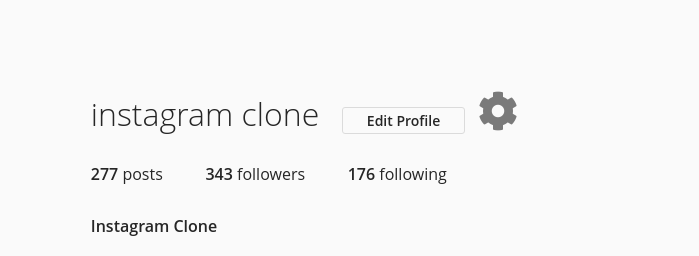
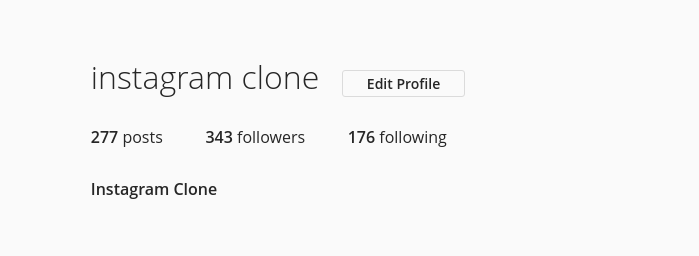
Before and after one commit to mandeepkaurdev/InstagramClone, a website: page public/index.html in a window 1280 px wide. Shown: the top 256 px of the page, 420-1119 px from the left. Drawn offline with nearby package versions, Linux system fonts and the light colour scheme; no server answers.

Commit message:
remove gear icon and blue highlight

```diff
--- a/public/index.html
+++ b/public/index.html
@@ -31,7 +31,7 @@
         <div class="profile-user-settings">
           <h1 class="profile-user-name">instagram clone</h1>
           <button class="btn profile-edit-btn">Edit Profile</button>
-          <button class="btn profile-settings-btn" aria-label="profile settings"><i class="fas fa-cog" aria-hidden="true"></i></button>
+          <!-- <button class="btn profile-settings-btn" aria-label="profile settings"><i class="fas fa-cog" aria-hidden="true"></i></button> -->
         </div>
 
 
--- a/public/style.css
+++ b/public/style.css
@@ -10,6 +10,10 @@
   box-sizing: border-box;
 }
 
+*:focus {
+  outline: 0;
+  outline: none;
+  }
 
 body {
   font-family: "Open Sans", Arial, sans-serif;
```
